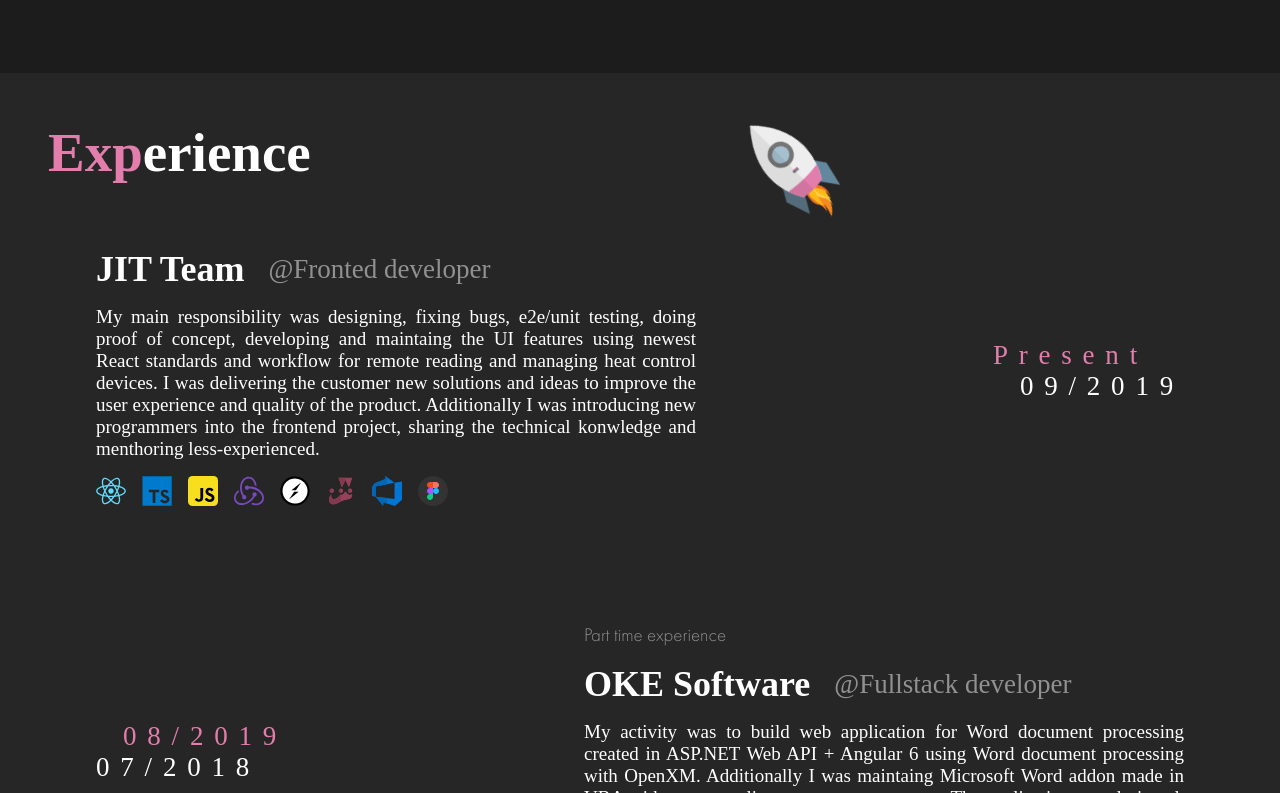
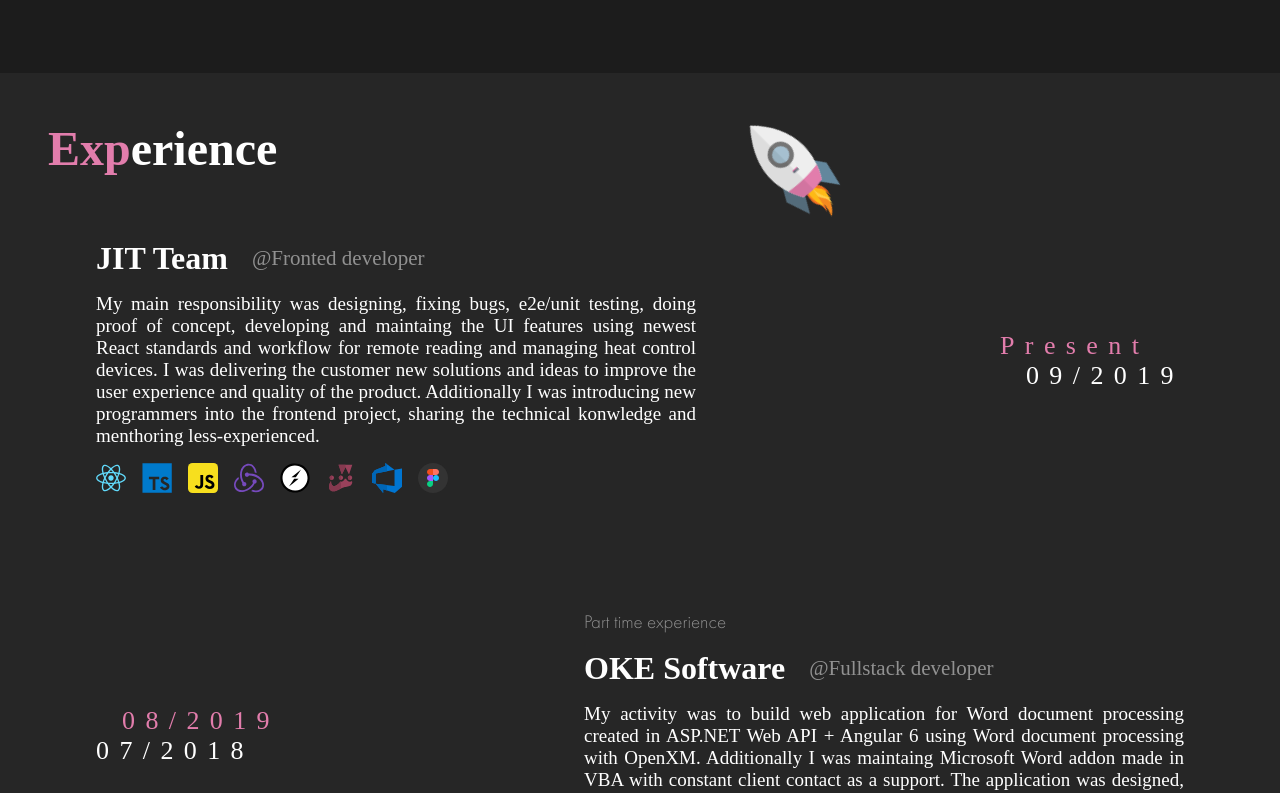
Before and after one commit to lukasz-ciskowski/portfolio, a Next.js app: page / in a window 1280 px wide. Shown: the part 1287-2080 px from the top of the page. Built offline with nearby package versions, Linux system fonts and the light colour scheme; a web font is replaced by a local one.

Commit message:
Font changes

```diff
--- a/src/components/ExperienceBox/styles.ts
+++ b/src/components/ExperienceBox/styles.ts
@@ -91,7 +91,7 @@ export const PartTimeText = styled.p`
     color: ${theme.palette.secondary};
 `
 
-export const PositionText = styled.h3`
+export const PositionText = styled.h4`
     color: ${theme.palette.secondary};
 `
 
--- a/src/sections/ExperienceSection/styles.ts
+++ b/src/sections/ExperienceSection/styles.ts
@@ -30,6 +30,10 @@ export const RocketWrapper = styled.div`
         &.aos-animate {
             transform: translate(-400px, -150px) rotate(45deg);
         }
+    }
+
+    @media (max-width: 950px) {
+        display: none;
     }
 
     @keyframes flameWobble {
--- a/src/theme/theme.ts
+++ b/src/theme/theme.ts
@@ -11,9 +11,9 @@ export const theme = {
         small: "17px",
         base: "19px",
         medium: "21px",
-        large: "27px",
-        xl: "36px",
-        main: "55px",
+        large: "26px",
+        xl: "32px",
+        main: "48px",
     },
     space: {
         xxxs: "0.25em",
```
